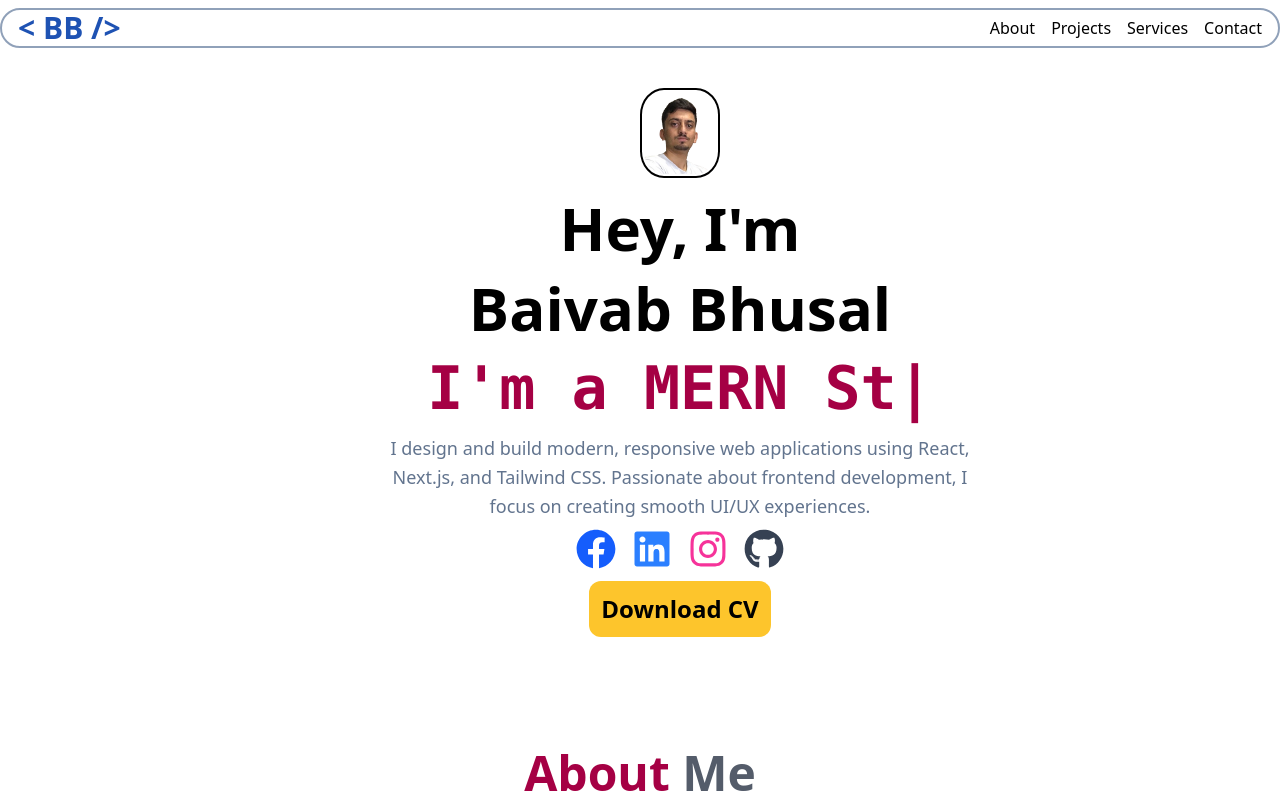
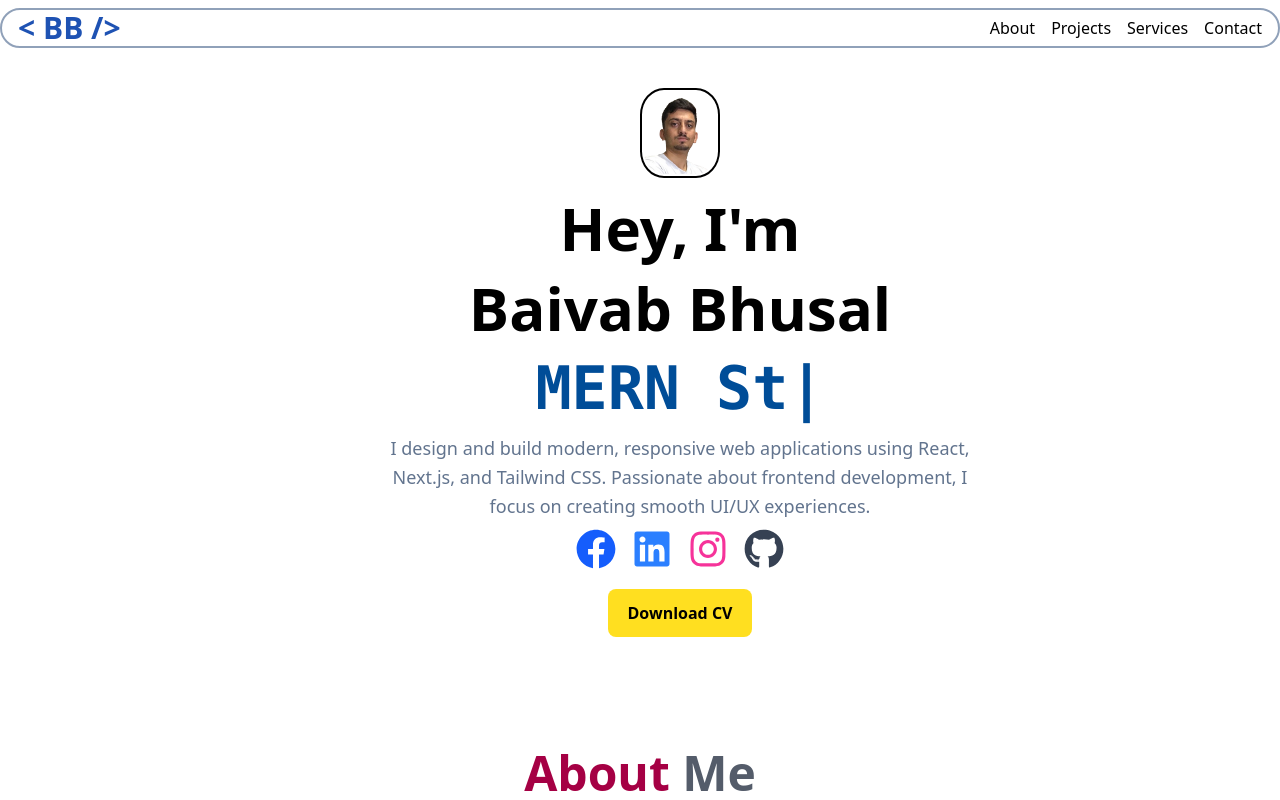
Before and after one commit to baivabbhusal/myProtfolio, a React (Vite) app: page / in a window 1280 px wide. Shown: the top 800 px of the page. Built offline with nearby package versions, Linux system fonts and the light colour scheme; a web font is replaced by a local one.

Commit message:
Changes in strcuture and download cv added

```diff
--- a/src/App.jsx
+++ b/src/App.jsx
@@ -1,21 +1,8 @@
-import Header from './components/header'
-import Hero from './components/hero'
-import About from './Pages/about'
-import Contact from './Pages/contact'
-import Skills from './Pages/skills'
-import Projects from './Pages/projects'
+import Home from "./Pages/Home"
 
 const App = () => {
   return (
-    <>
-    <Header />
-    <Hero />
-    <About />
-    <Skills />
-    <Projects />
-    <Contact />
-
-    </>
+    <Home />
   )
 }
 
--- /dev/null
+++ b/src/Pages/Home.jsx
@@ -0,0 +1,22 @@
+import React from 'react'
+import Hero from '../components/hero'
+import About from '../components/about'
+import Skills from '../components/skills'
+import Projects from '../components/projects'
+import Contact from '../components/contact'
+import Header from '../components/header'
+const Home = () => {
+  return (
+        <>
+        <Header />
+    <Hero />
+    <About />
+    <Skills />
+    <Projects />
+    <Contact />
+
+    </>
+  )
+}
+
+export default Home
--- /dev/null
+++ b/src/components/ResumeButton.jsx
@@ -0,0 +1,13 @@
+import React from 'react'
+
+const ResumeButton = () => {
+  return (
+    <a
+    href="/cv.pdf"
+    download="Baivab_Bhusal_CV.pdf"
+    className='inline-flex items-center gap-2 rounded-lg bg-yellow-300 font-extrabold px-5 py-3 mt-5'
+    >Download CV</a>
+  )
+}
+
+export default ResumeButton
--- a/src/components/hero.jsx
+++ b/src/components/hero.jsx
@@ -1,7 +1,7 @@
 import { ReactTyped } from "react-typed";
 import SocialIcon from "./socials";
-import BlueButton from "./button";
 import baivabImg from "../assets/myBarcaRight.png";
+import ResumeButton from "./ResumeButton";
 const Hero = () => {
   return (
     <div className="container mx-auto px-4 mt-10 rounded-xl">
@@ -28,8 +28,8 @@ const Hero = () => {
           <h1 className="font-bold text-6xl text-black mb-5 font-germania">
             Baivab Bhusal
           </h1>
-          <h1 className="text-6xl font-bold font-mono text-secondary">
-            I'm a{" "}
+          <h1 className="text-6xl font-bold font-mono text-primary">
+            {" "}
             <ReactTyped
               strings={[
                 "Frontend Developer",
@@ -50,7 +50,7 @@ const Hero = () => {
             <SocialIcon />
           </div>
           <div>
-            <BlueButton props={{ buttonName: "Download CV" }} />
+            <ResumeButton />
           </div>
         </div>
       </div>
```
Also changed, not shown: src/components/About.jsx (renamed from src/Pages/about.jsx), src/components/Contact.jsx (renamed from src/Pages/contact.jsx), src/components/Images.jsx (added), src/components/Projects.jsx (renamed from src/Pages/projects.jsx), src/components/Skills.jsx (renamed from src/Pages/skills.jsx), 2 other files (tests, documents, lock files or other folders).
